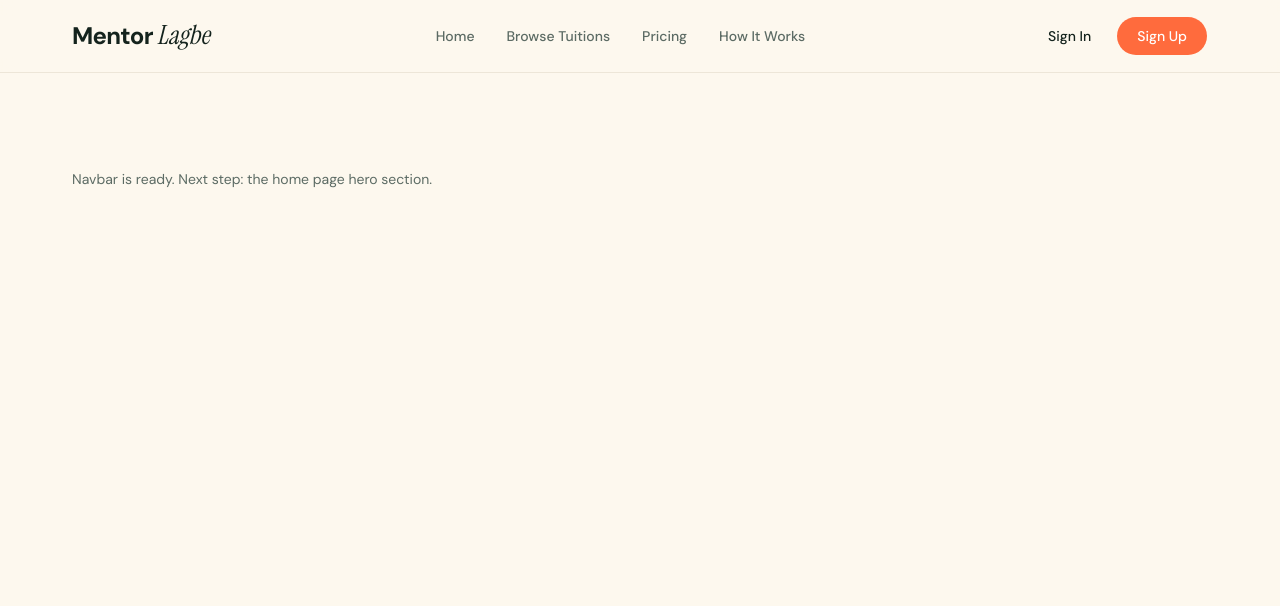
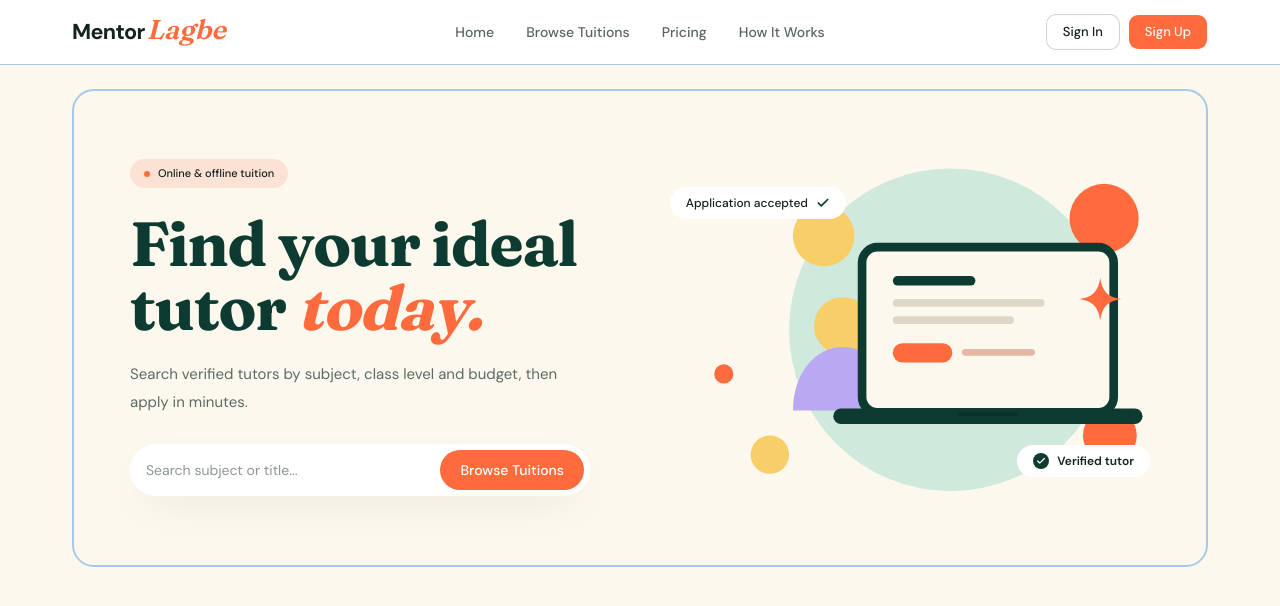
Before and after one commit to krishnasaha-30/mentor-lagbe-client, a Next.js app: page / in a window 1280 px wide. Shown: the top 606 px of the page. Built offline with nearby package versions, Linux system fonts and the light colour scheme.

Commit message:
feat: add home banner section and refactor navbar to match new design

```diff
--- a/app/layout.tsx
+++ b/app/layout.tsx
@@ -1,5 +1,5 @@
 import type { Metadata } from "next"
-import { DM_Sans, Geist_Mono, Instrument_Serif } from "next/font/google"
+import { DM_Sans, Fraunces, Geist_Mono } from "next/font/google"
 
 import "./globals.css"
 import { Navbar } from "@/components/layout/navbar"
@@ -12,11 +12,10 @@ const dmSans = DM_Sans({
 })
 
 // Display font used by the logo and big headings
-const instrumentSerif = Instrument_Serif({
+const fraunces = Fraunces({
   subsets: ["latin"],
-  weight: "400",
   style: ["normal", "italic"],
-  variable: "--font-instrument-serif",
+  variable: "--font-fraunces",
 })
 
 const geistMono = Geist_Mono({
@@ -39,7 +38,7 @@ export default function RootLayout({
     <html
       lang="en"
       suppressHydrationWarning
-      className={`${dmSans.variable} ${instrumentSerif.variable} ${geistMono.variable}`}
+      className={`${dmSans.variable} ${fraunces.variable} ${geistMono.variable}`}
     >
       <body className="min-h-svh bg-cream font-sans text-ink antialiased">
         <ThemeProvider defaultTheme="light">
--- a/app/page.tsx
+++ b/app/page.tsx
@@ -1,9 +1,9 @@
+import { Banner } from "@/components/sections/banner"
+
 export default function Page() {
   return (
-    <main className="page-container py-16 sm:py-24">
-      <p className="text-sm text-ink-soft">
-        Navbar is ready. Next step: the home page hero section.
-      </p>
+    <main>
+      <Banner />
     </main>
   )
 }
--- a/components/layout/logo.tsx
+++ b/components/layout/logo.tsx
@@ -15,12 +15,12 @@ export function Logo({ className }: LogoProps) {
     <Link
       href="/"
       aria-label="MentorLagbe home"
-      className={cn("inline-flex items-baseline gap-1", className)}
+      className={cn("inline-flex items-baseline gap-0.5", className)}
     >
-      <span className="text-2xl font-bold tracking-[-0.03em] text-ink">
+      <span className="text-[1.35rem] font-bold tracking-[-0.03em] text-ink">
         Mentor
       </span>
-      <span className="font-display text-[1.65rem] leading-none italic text-ink">
+      <span className="font-display text-[1.7rem] leading-none font-semibold italic text-coral">
         Lagbe
       </span>
     </Link>
--- a/components/layout/navbar.tsx
+++ b/components/layout/navbar.tsx
@@ -19,8 +19,8 @@ export function Navbar() {
   const [isOpen, setIsOpen] = useState(false)
 
   return (
-    <header className="sticky top-0 z-50 border-b border-line/80 bg-cream/95 backdrop-blur">
-      <div className="page-container flex h-16 items-center justify-between gap-4 sm:h-[4.5rem]">
+    <header className="sticky top-0 z-50 border-b border-sky-line bg-white/95 backdrop-blur">
+      <div className="page-container flex h-16 items-center justify-between gap-4 lg:grid lg:grid-cols-[1fr_auto_1fr]">
         <Logo />
 
         {/* Desktop navigation */}
@@ -29,20 +29,21 @@ export function Navbar() {
             <Link
               key={link.href}
               href={link.href}
-              className="text-sm font-medium text-ink-soft transition-colors hover:text-ink"
+              className="text-sm font-medium text-ink/70 transition-colors hover:text-ink"
             >
               {link.label}
             </Link>
           ))}
         </nav>
 
+        <div className="flex items-center justify-end gap-2">
           {/* Auth actions: hidden on very small screens, shown in the mobile menu instead */}
           <div className="hidden items-center gap-2 sm:flex">
             <Link
               href="/sign-in"
               className={cn(
-              buttonVariants({ variant: "ghost" }),
-              "h-10 rounded-full px-4 text-sm text-ink hover:bg-ink/5"
+                buttonVariants({ variant: "outline" }),
+                "h-9 rounded-lg border-ink/20 bg-white px-4 text-[13px] text-ink hover:bg-cream-soft"
               )}
             >
               Sign In
@@ -51,7 +52,7 @@ export function Navbar() {
               href="/sign-up"
               className={cn(
                 buttonVariants(),
-              "h-10 rounded-full bg-coral px-5 text-sm text-white hover:bg-coral-dark"
+                "h-9 rounded-lg bg-coral px-4 text-[13px] text-white hover:bg-coral-dark"
               )}
             >
               Sign Up
@@ -65,17 +66,18 @@ export function Navbar() {
             aria-label={isOpen ? "Close menu" : "Open menu"}
             aria-expanded={isOpen}
             aria-controls="mobile-menu"
-          className="inline-flex size-10 items-center justify-center rounded-full border border-line bg-cream text-ink transition-colors hover:bg-cream-soft lg:hidden"
+            className="inline-flex size-9 items-center justify-center rounded-lg border border-line bg-white text-ink transition-colors hover:bg-cream-soft lg:hidden"
           >
             {isOpen ? <X className="size-5" /> : <Menu className="size-5" />}
           </button>
+        </div>
       </div>
 
       {/* Mobile menu */}
       {isOpen ? (
         <div
           id="mobile-menu"
-          className="border-t border-line bg-cream lg:hidden"
+          className="border-t border-sky-line/60 bg-white lg:hidden"
         >
           <nav
             className="page-container flex flex-col py-3"
@@ -86,7 +88,7 @@ export function Navbar() {
                 key={link.href}
                 href={link.href}
                 onClick={() => setIsOpen(false)}
-                className="rounded-lg px-2 py-3 text-sm font-medium text-ink-soft transition-colors hover:bg-cream-soft hover:text-ink"
+                className="rounded-lg px-2 py-3 text-sm font-medium text-ink/70 transition-colors hover:bg-cream-soft hover:text-ink"
               >
                 {link.label}
               </Link>
@@ -99,7 +101,7 @@ export function Navbar() {
               onClick={() => setIsOpen(false)}
               className={cn(
                 buttonVariants({ variant: "outline" }),
-                "h-10 rounded-full"
+                "h-10 rounded-lg"
               )}
             >
               Sign In
@@ -109,7 +111,7 @@ export function Navbar() {
               onClick={() => setIsOpen(false)}
               className={cn(
                 buttonVariants(),
-                "h-10 rounded-full bg-coral text-white hover:bg-coral-dark"
+                "h-10 rounded-lg bg-coral text-white hover:bg-coral-dark"
               )}
             >
               Sign Up
--- /dev/null
+++ b/components/sections/banner-illustration.tsx
@@ -0,0 +1,85 @@
+import { Check } from "lucide-react"
+
+/**
+ * Banner artwork drawn with SVG so it stays sharp at any size
+ * and no external image files are needed.
+ */
+export function BannerIllustration() {
+  return (
+    <div className="relative mx-auto w-full max-w-[520px]">
+      <svg
+        viewBox="0 0 500 360"
+        role="img"
+        aria-label="Illustration of an online tutor's laptop with accepted application badges"
+        className="h-auto w-full"
+      >
+        {/* Main mint blob */}
+        <circle cx="292" cy="182" r="168" fill="var(--mint)" />
+
+        {/* Decorative shapes */}
+        <circle cx="452" cy="66" r="36" fill="var(--coral)" />
+        <circle cx="458" cy="292" r="28" fill="var(--coral)" />
+        <circle cx="160" cy="84" r="32" fill="var(--sun)" />
+        <circle cx="104" cy="312" r="20" fill="var(--sun)" />
+        <circle cx="56" cy="228" r="10" fill="var(--coral)" />
+
+        {/* Tutor silhouette behind the laptop */}
+        <circle cx="180" cy="178" r="30" fill="var(--sun)" />
+        <path
+          d="M128 266c0-38 23-66 52-66s52 28 52 66z"
+          fill="var(--lilac)"
+        />
+
+        {/* Laptop screen */}
+        <rect
+          x="200"
+          y="96"
+          width="262"
+          height="172"
+          rx="16"
+          fill="var(--cream)"
+          stroke="var(--forest)"
+          strokeWidth="9"
+        />
+
+        {/* Screen content */}
+        <rect x="232" y="126" width="86" height="10" rx="5" fill="var(--forest)" />
+        <rect x="232" y="150" width="158" height="8" rx="4" fill="#ded7c7" />
+        <rect x="232" y="168" width="126" height="8" rx="4" fill="#ded7c7" />
+        <rect x="232" y="196" width="62" height="20" rx="10" fill="var(--coral)" />
+        <rect x="304" y="202" width="76" height="7" rx="3.5" fill="#e6b7a4" />
+
+        {/* Laptop base */}
+        <rect x="170" y="264" width="322" height="16" rx="8" fill="var(--forest)" />
+        <rect
+          x="300"
+          y="268"
+          width="62"
+          height="4"
+          rx="2"
+          fill="#08261f"
+          opacity="0.4"
+        />
+
+        {/* Sparkle */}
+        <path
+          d="M448 128c2 14 8 20 22 22-14 2-20 8-22 22-2-14-8-20-22-22 14-2 20-8 22-22z"
+          fill="var(--coral)"
+        />
+      </svg>
+
+      {/* Floating badges sit above the SVG */}
+      <div className="absolute top-6 left-0 flex items-center gap-2 rounded-full bg-white px-4 py-2 text-[11px] font-medium text-ink shadow-[0_14px_30px_-20px_rgba(20,35,29,0.55)] sm:top-8 sm:text-xs">
+        Application accepted
+        <Check className="size-3.5 text-forest" strokeWidth={3} />
+      </div>
+
+      <div className="absolute right-0 bottom-4 flex items-center gap-2 rounded-full bg-white px-4 py-2 text-[11px] font-semibold text-ink shadow-[0_14px_30px_-20px_rgba(20,35,29,0.55)] sm:bottom-6 sm:text-xs">
+        <span className="grid size-4 place-items-center rounded-full bg-forest text-white">
+          <Check className="size-2.5" strokeWidth={3} />
+        </span>
+        Verified tutor
+      </div>
+    </div>
+  )
+}
--- /dev/null
+++ b/components/sections/banner.tsx
@@ -0,0 +1,49 @@
+import { BannerIllustration } from "@/components/sections/banner-illustration"
+
+export function Banner() {
+  return (
+    <section className="pt-4 pb-12 sm:pt-6 sm:pb-16">
+      <div className="page-container">
+        <div className="grid items-center gap-10 rounded-3xl border-2 border-sky-line bg-cream px-6 py-10 sm:px-10 sm:py-12 lg:grid-cols-[1.02fr_0.98fr] lg:px-14 lg:py-16">
+          <div>
+            <span className="inline-flex items-center gap-2 rounded-full bg-peach px-3.5 py-1.5 text-[11px] font-medium text-ink">
+              <span className="size-1.5 rounded-full bg-coral" />
+              Online &amp; offline tuition
+            </span>
+
+            <h1 className="mt-6 font-display text-[2.65rem] leading-[1.03] font-bold tracking-[-0.02em] text-forest sm:text-[3.25rem] lg:text-[3.9rem]">
+              Find your ideal tutor{" "}
+              <span className="italic text-coral">today.</span>
+            </h1>
+
+            <p className="mt-5 max-w-[430px] text-sm leading-7 text-ink-soft sm:text-[15px]">
+              Search verified tutors by subject, class level and budget, then
+              apply in minutes.
+            </p>
+
+            <form
+              action="/tuitions"
+              className="mt-7 flex w-full max-w-[460px] flex-col gap-2 rounded-2xl bg-white p-2 shadow-[0_16px_40px_-24px_rgba(20,35,29,0.5)] sm:flex-row sm:items-center sm:gap-2 sm:rounded-full sm:p-1.5 sm:pl-4"
+            >
+              <input
+                type="search"
+                name="q"
+                aria-label="Search tuitions"
+                placeholder="Search subject or title..."
+                className="h-10 min-w-0 flex-1 bg-transparent px-2 text-sm text-ink outline-none placeholder:text-ink-soft/70 sm:px-0"
+              />
+              <button
+                type="submit"
+                className="h-10 w-full shrink-0 rounded-full bg-coral px-5 text-sm font-medium text-white transition-colors hover:bg-coral-dark sm:w-auto"
+              >
+                Browse Tuitions
+              </button>
+            </form>
+          </div>
+
+          <BannerIllustration />
+        </div>
+      </div>
+    </section>
+  )
+}
```
Also changed, not shown: app/globals.css (+12 -1 lines). Lines whose indentation alone changed are shown as unchanged.
